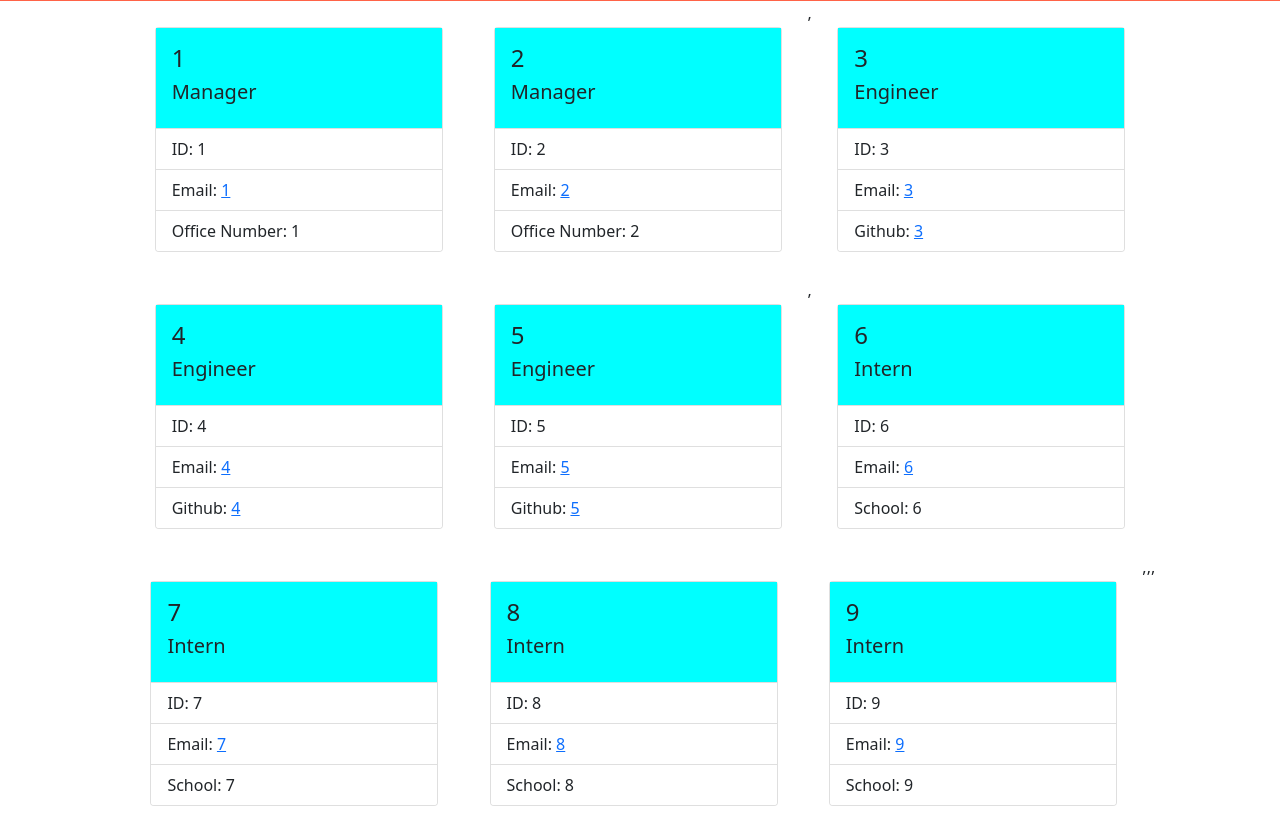
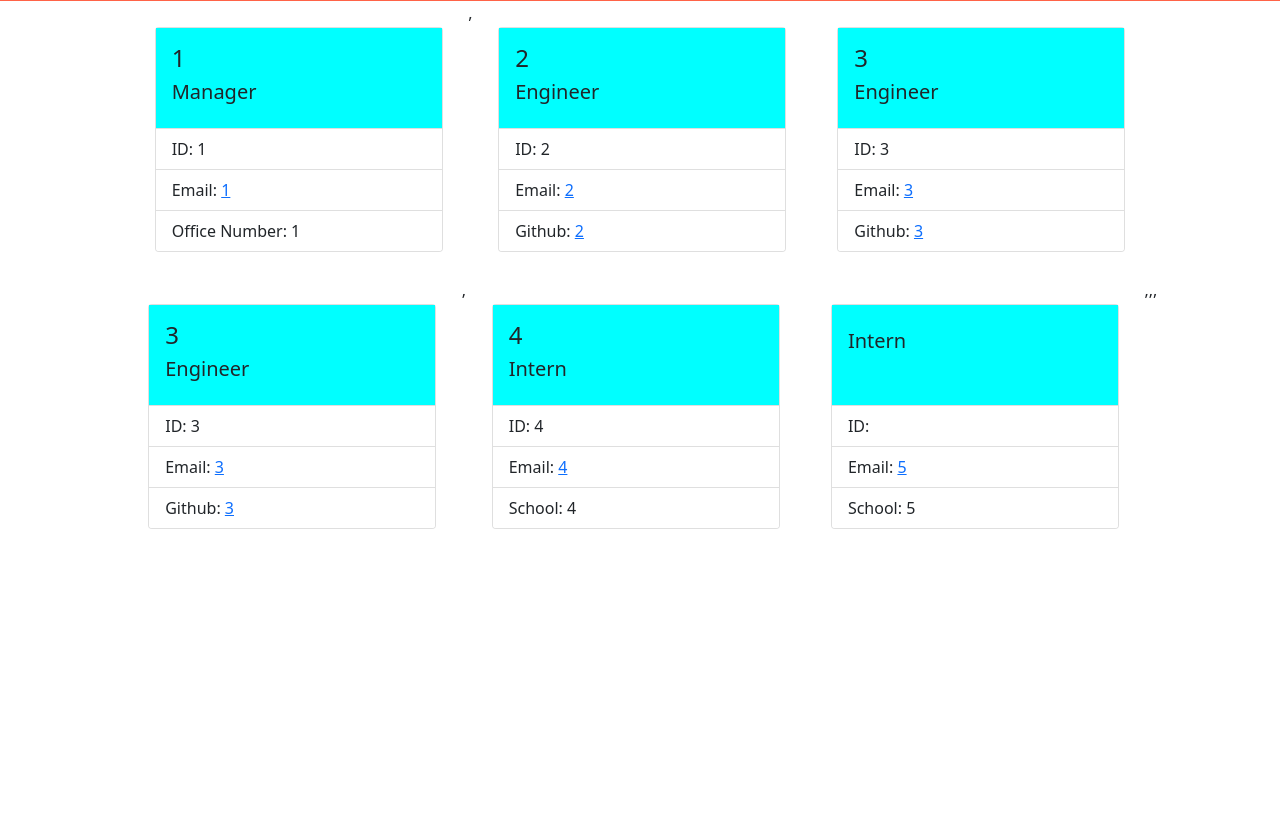
Before and after one commit to MarloweMich/team-profile-generator, a website: page Index.HTML in a window 1280 px wide. Shown: the part 159-991 px from the top of the page. After the commit the page ends 800 px from the top, so only its background shows below. Drawn offline with nearby package versions, Linux system fonts and the light colour scheme.

Commit message:
working product

```diff
--- a/Index.HTML
+++ b/Index.HTML
@@ -49,17 +49,18 @@
           <li class="list-group-item">Email: <a href="mailto:1">1</a></li>
           <li class="list-group-item">Office Number: 1</li>
         </ul>
-      </div><div class="card" style="width: 18rem;">
+      </div>,<div class="card" style="width: 18rem;">
         <div class="card-body">
           <h4 class="card-title">2</h4>
-          <h5>Manager</h5>
+          <h5>Engineer</h5>
         </div>
         <ul class="list-group list-group-flush">
           <li class="list-group-item">ID: 2</li>
           <li class="list-group-item">Email: <a href="mailto:2">2</a></li>
-          <li class="list-group-item">Office Number: 2</li>
+          <li class="list-group-item">Github: <a href="https://github.com/2">2</a></li>
         </ul>
-      </div>,<div class="card" style="width: 18rem;">
+
+      </div><div class="card" style="width: 18rem;">
         <div class="card-body">
           <h4 class="card-title">3</h4>
           <h5>Engineer</h5>
@@ -72,65 +73,34 @@
 
       </div><div class="card" style="width: 18rem;">
         <div class="card-body">
+          <h4 class="card-title">3</h4>
+          <h5>Engineer</h5>
+        </div>
+        <ul class="list-group list-group-flush">
+          <li class="list-group-item">ID: 3</li>
+          <li class="list-group-item">Email: <a href="mailto:3">3</a></li>
+          <li class="list-group-item">Github: <a href="https://github.com/3">3</a></li>
+        </ul>
+
+      </div>,<div class="card" style="width: 18rem;">
+        <div class="card-body">
           <h4 class="card-title">4</h4>
-          <h5>Engineer</h5>
+          <h5>Intern</h5>
         </div>
         <ul class="list-group list-group-flush">
           <li class="list-group-item">ID: 4</li>
           <li class="list-group-item">Email: <a href="mailto:4">4</a></li>
-          <li class="list-group-item">Github: <a href="https://github.com/4">4</a></li>
+          <li class="list-group-item">School: 4</li>
         </ul>
-
       </div><div class="card" style="width: 18rem;">
         <div class="card-body">
-          <h4 class="card-title">5</h4>
-          <h5>Engineer</h5>
-        </div>
-        <ul class="list-group list-group-flush">
-          <li class="list-group-item">ID: 5</li>
-          <li class="list-group-item">Email: <a href="mailto:5">5</a></li>
-          <li class="list-group-item">Github: <a href="https://github.com/5">5</a></li>
-        </ul>
-
-      </div>,<div class="card" style="width: 18rem;">
-        <div class="card-body">
-          <h4 class="card-title">6</h4>
+          <h4 class="card-title"></h4>
           <h5>Intern</h5>
         </div>
         <ul class="list-group list-group-flush">
-          <li class="list-group-item">ID: 6</li>
-          <li class="list-group-item">Email: <a href="mailto:6">6</a></li>
-          <li class="list-group-item">School: 6</li>
-        </ul>
-      </div><div class="card" style="width: 18rem;">
-        <div class="card-body">
-          <h4 class="card-title">7</h4>
-          <h5>Intern</h5>
-        </div>
-        <ul class="list-group list-group-flush">
-          <li class="list-group-item">ID: 7</li>
-          <li class="list-group-item">Email: <a href="mailto:7">7</a></li>
-          <li class="list-group-item">School: 7</li>
-        </ul>
-      </div><div class="card" style="width: 18rem;">
-        <div class="card-body">
-          <h4 class="card-title">8</h4>
-          <h5>Intern</h5>
-        </div>
-        <ul class="list-group list-group-flush">
-          <li class="list-group-item">ID: 8</li>
-          <li class="list-group-item">Email: <a href="mailto:8">8</a></li>
-          <li class="list-group-item">School: 8</li>
-        </ul>
-      </div><div class="card" style="width: 18rem;">
-        <div class="card-body">
-          <h4 class="card-title">9</h4>
-          <h5>Intern</h5>
-        </div>
-        <ul class="list-group list-group-flush">
-          <li class="list-group-item">ID: 9</li>
-          <li class="list-group-item">Email: <a href="mailto:9">9</a></li>
-          <li class="list-group-item">School: 9</li>
+          <li class="list-group-item">ID: </li>
+          <li class="list-group-item">Email: <a href="mailto:5">5</a></li>
+          <li class="list-group-item">School: 5</li>
         </ul>
       </div>,,,
         </div>
```
Also changed, not shown: index.js (+1 -14 lines), utils/Cards.js (deleted, +0 -60 lines), utils/generateHTML.js (deleted, +0 -51 lines), 1 other file.
